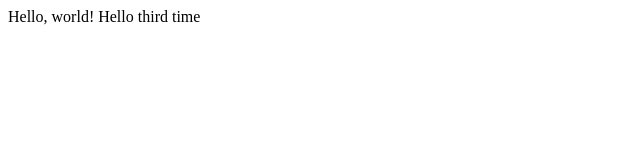
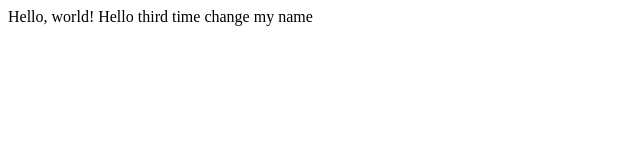
Before and after one commit to abigailzeke/harvardweb2, a plain HTML site: page hello.html in a window 1280 px wide. Shown: the whole page, without its empty margins (0-640 px from the left). Drawn offline with Linux system fonts and the light colour scheme.

Commit message:
change my name

```diff
--- a/hello.html
+++ b/hello.html
@@ -6,5 +6,6 @@
   </head>
   <body>
     Hello, world! Hello third time
+    change my name
   </body>
 </html>
```
